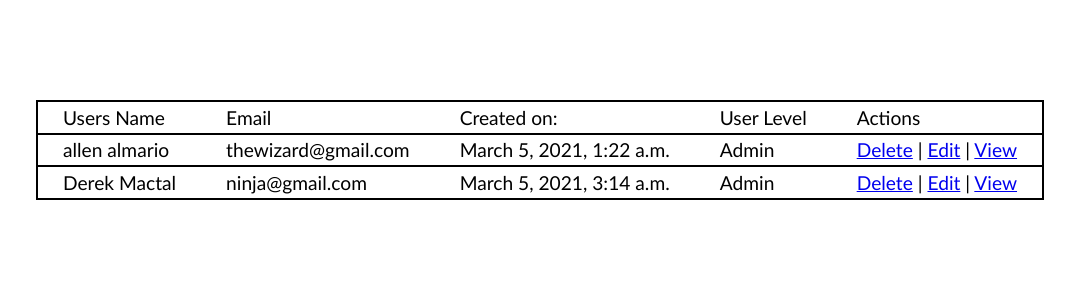
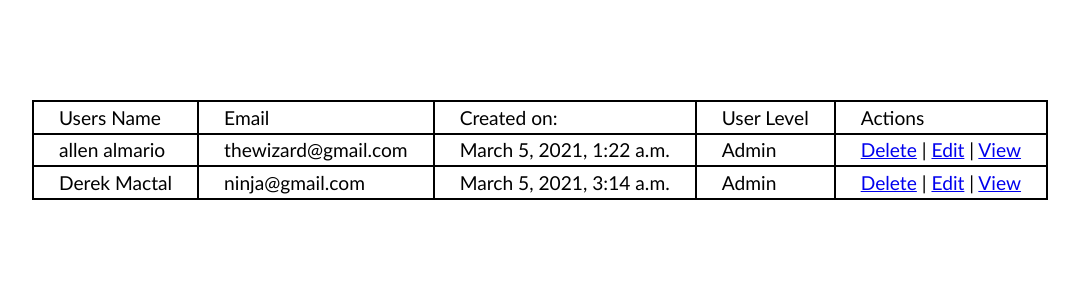
Before and after one commit to Derek-Mactal/DoodleBook, a Django app: page /admin in a window 1280 px wide. Shown: the part 136-436 px from the top of the page, without its empty margins (100-1179 px from the left). Run offline with Django 3.2, Linux system fonts and the light colour scheme; data comes from the database, SQL or seed files in the repository.

Commit message:
admin changes

```diff
--- a/Doodle_App/static/css/admin.css
+++ b/Doodle_App/static/css/admin.css
@@ -45,6 +45,7 @@ table{
 }
 td{
     border-bottom: 2px black solid;
+    border-right: 2px black solid;
     padding-left: 25px;
     padding-right: 25px;
 }
```
